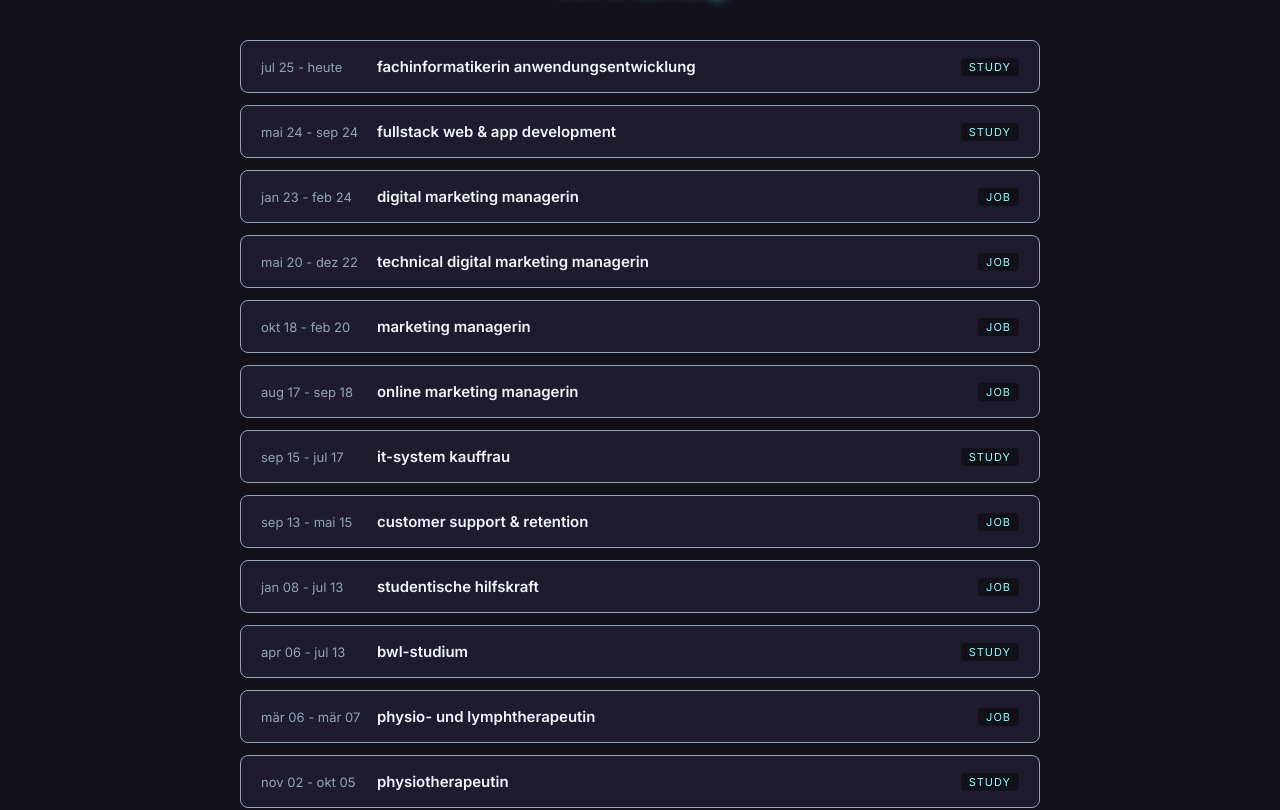
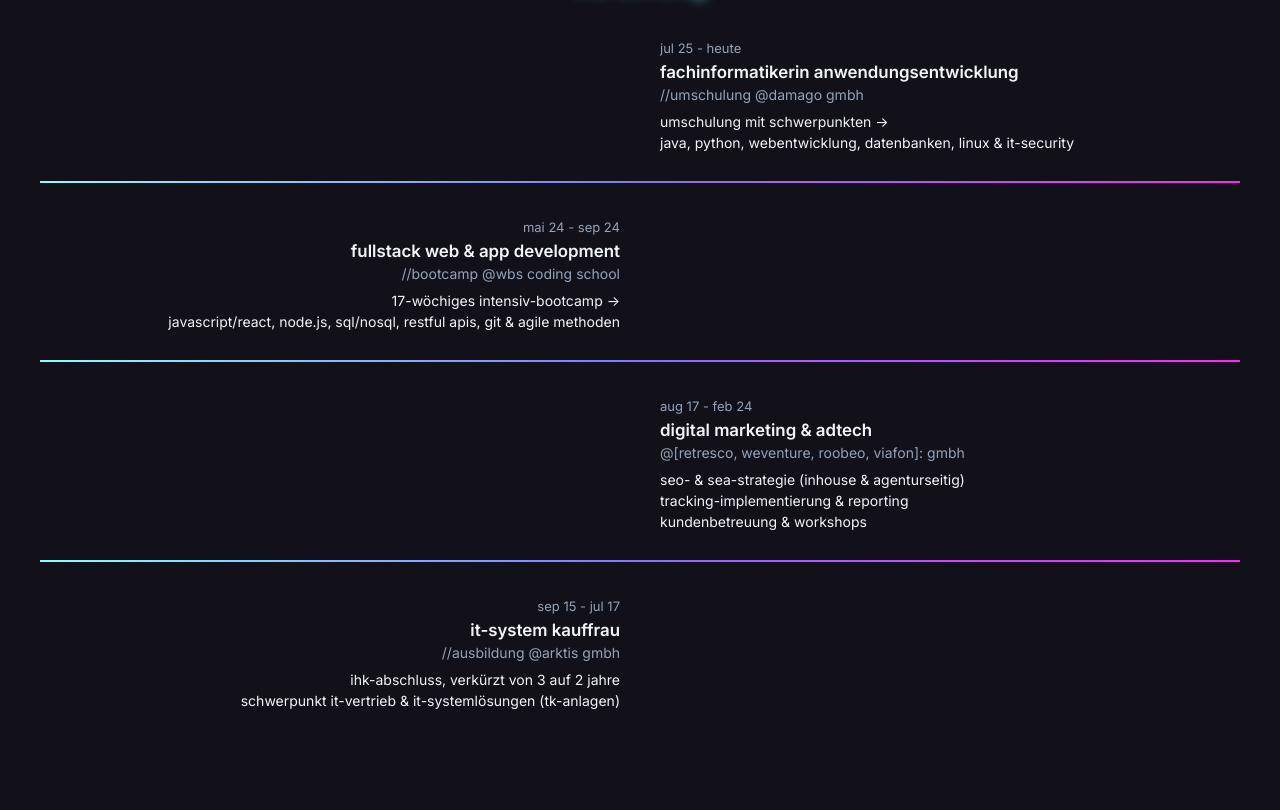
Before and after one commit to digiCoon/website, a React (Vite) app: page / in a window 1280 px wide. Shown: the part 1182-1992 px from the top of the page. Built offline with nearby package versions, Linux system fonts and the light colour scheme.

Commit message:
refine experience details: status and focus areas per entry

```diff
--- a/src/components/Contact.jsx
+++ b/src/components/Contact.jsx
@@ -19,7 +19,7 @@ function Contact() {
 
     return (
         <section id="contact">
-            <h2>#### kontakt</h2>
+            <h2>#kontakt</h2>
             <form onSubmit={handleSubmit}>
                 <div className="form-top">
                     <label>name
--- a/src/components/Experience.css
+++ b/src/components/Experience.css
@@ -1,5 +1,5 @@
 #experience {
-    padding: 80px 5%;
+    padding: 80px 5% 40px;
 }
 
 #experience h2 {
@@ -8,79 +8,98 @@
     text-shadow: 0 0 12px var(--cyan);
 }
 
-.experience-accordion {
-    max-width: 800px;
+.experience-zigzag {
+    max-width: 1000px;
     margin: 0 auto;
     display: flex;
     flex-direction: column;
-    gap: 12px;
+    gap: 36px;
 }
 
-.accordion-item {
-    border: 1px solid var(--text-secondary);
-    border-radius: 8px;
-    overflow: hidden;
-    background: var(--surface);
+.zigzag-item {
+    display: grid;
+    grid-template-columns: 1fr 1fr;
+    column-gap: 40px;
+    padding-bottom: 28px;
 }
 
-.accordion-item.open {
-    border-image: linear-gradient(90deg, var(--cyan), var(--purple), var(--pink)) 1;
+.zigzag-item:not(:last-child) {
+    position: relative;
 }
 
-.accordion-header {
-    width: 100%;
-    display: flex;
-    align-items: center;
-    gap: 16px;
-    padding: 16px 20px;
-    background: none;
-    border: none;
-    color: var(--text);
-    font-family: var(--sans);
-    font-size: 15px;
-    text-align: left;
-    cursor: pointer;
+.zigzag-item:not(:last-child)::after {
+    content: '';
+    position: absolute;
+    left: -100px;
+    right: -100px;
+    bottom: 0;
+    height: 2px;
+    background: linear-gradient(90deg, var(--cyan), var(--purple), var(--pink));
 }
 
-.accordion-period {
+.zigzag-item.side-right .zigzag-content {
+    grid-column: 2;
+    justify-self: start;
+}
+
+.zigzag-item.side-left .zigzag-content {
+    grid-column: 1;
+    justify-self: end;
+    text-align: right;
+    align-items: flex-end;
+}
+
+.zigzag-content {
+    width: 100%;
+    max-width: 600px;
+    display: flex;
+    flex-direction: column;
+    text-align: left;
+    align-items: flex-start;
+}
+
+.zigzag-period {
     color: var(--text-secondary);
     font-size: 13px;
-    min-width: 100px;
+    margin-bottom: 6px;
 }
 
-.accordion-title {
-    flex: 1;
+.zigzag-title {
+    font-size: 17px;
     font-weight: 600;
+    margin-bottom: 4px;
 }
 
-.card-type {
-    display: inline-block;
-    font-size: 11px;
-    text-transform: uppercase;
-    padding: 2px 8px;
-    border-radius: 4px;
-    background: var(--bg);
-    color: var(--cyan);
-    letter-spacing: 1px;
+.zigzag-company {
+    color: var(--text-secondary);
+    font-size: 14px;
+    margin-bottom: 10px;
 }
 
-.accordion-content {
-    padding: 0 20px 20px;
-}
-
-.accordion-company {
-    color: var(--text-secondary);
-    font-style: italic;
-    margin-bottom: 8px;
-}
-
-.accordion-content ul {
+.zigzag-details {
     list-style: none;
-    padding: 0;
+    padding-left: 0;
     margin: 0;
 }
 
-.accordion-content li {
-    margin-bottom: 6px;
+.zigzag-details li {
+    font-size: 14px;
     color: var(--text);
+    margin-bottom: 4px;
 }
+
+@media (max-width: 700px) {
+    .zigzag-item {
+        grid-template-columns: 1fr;
+    }
+
+    .zigzag-item.side-right .zigzag-content,
+    .zigzag-item.side-left .zigzag-content {
+        grid-column: 1;
+        justify-self: start;
+    }
+
+    .zigzag-content {
+        max-width: 100%;
+    }
+}
--- a/src/components/Experience.jsx
+++ b/src/components/Experience.jsx
@@ -1,121 +1,53 @@
 import './Experience.css'
-import { useState} from 'react';
 
 function Experience() {
-    const [openIndex, setOpenIndex] = useState(null)
-
     const entries = [
         {
             type: 'education',
             title: 'fachinformatikerin anwendungsentwicklung',
-            company: 'damago gmbh',
+            company: '//umschulung @damago gmbh',
             period: 'jul 25 - heute',
-            details: ['umschulung mit schwerpunkt python & java', 'webentwicklung, datenbanken, linux & it-security']
+            details: ['umschulung mit schwerpunkten ->', 'java, python, webentwicklung, datenbanken, linux & it-security']
         },
         {
             type: 'education',
             title: 'fullstack web & app development',
-            company: 'wbs coding school',
+            company: '//bootcamp @wbs coding school',
             period: 'mai 24 - sep 24',
-            details: ['17-wöchiges intensiv-bootcamp', 'javascript/react, node.js, sql/nosql, restful apis, git & agile methoden']
+            details: ['17-wöchiges intensiv-bootcamp ->', 'javascript/react, node.js, sql/nosql, restful apis, git & agile methoden']
         },
         {
             type: 'job',
-            title: 'digital marketing managerin',
-            company: 'retresco gmbh',
-            period: 'jan 23 - feb 24',
-            details: ['digital-performance-marketing & seo-strategie', 'paid ads (google, microsoft & linkedin)']
-        },
-        {
-            type: 'job',
-            title: 'technical digital marketing managerin',
-            company: 'weventure gmbh',
-            period: 'mai 20 - dez 22',
-            details: ['seo-kundenbetreuung & web analytics', 'sea-kundenbetreuung (google & microsoft ads)']
-        },
-        {
-            type: 'job',
-            title: 'marketing managerin',
-            company: 'roobeo gmbh',
-            period: 'okt 18 - feb 20',
-            details: ['marketingstrategie, webpräsenz (wordpress) & seo', 'paid ads, newsletter & social media']
-        },
-        {
-            type: 'job',
-            title: 'online marketing managerin',
-            company: 'viafon gmbh',
-            period: 'aug 17 - sep 18',
-            details: ['neukundenakquise & google/facebook ads', 'google adwords kundenbetreuung i. a. google inc.']
+            title: 'digital marketing & adtech',
+            company: '@[retresco, weventure, roobeo, viafon]: gmbh',
+            period: 'aug 17 - feb 24',
+            details: ['seo- & sea-strategie (inhouse & agenturseitig)', 'tracking-implementierung & reporting', 'kundenbetreuung & workshops']
         },
         {
             type: 'education',
             title: 'it-system kauffrau',
-            company: 'arktis gmbh',
+            company: '//ausbildung @arktis gmbh',
             period: 'sep 15 - jul 17',
-            details: ['ihk-abschluss, verkürzte ausbildung (2 jahre)', 'schwerpunkt it-vertrieb & it-systemlösungen (telekommunikationsanlagen)']
-        },
-        {
-            type: 'job',
-            title: 'customer support & retention',
-            company: 'perry & knorr berlin gmbh',
-            period: 'sep 13 - mai 15',
-            details: ['kundenbetreuung und bestandskundenmanagement im customer-service-bereich']
-        },
-        {
-            type: 'job',
-            title: 'studentische hilfskraft',
-            company: 'forschungsgruppe wahlen e.v.',
-            period: 'jan 08 - jul 13',
-            details: ['office management', 'mitarbeit an der produktion des zdf-politbarometers']
-        },
-        {
-            type: 'education',
-            title: 'bwl-studium',
-            company: 'universität mannheim',
-            period: 'apr 06 - jul 13',
-            details: ['studium der betriebswirtschaftslehre (diplom)']
-        },
-        {
-            type: 'job',
-            title: 'physio- und lymphtherapeutin',
-            company: 'krankengymnastik thiel',
-            period: 'mär 06 - mär 07',
-            details: ['phyiotherapie und lymphdrainage in der praxis "krankengymnastik thiel"']
-        },
-        {
-            type: 'education',
-            title: 'physiotherapeutin',
-            company: 'schule f. physiotherapeuten mannheim',
-            period: 'nov 02 - okt 05',
-            details: ['staatsexamen zur physiotherapeutin']
+            details: ['ihk-abschluss, verkürzt von 3 auf 2 jahre', 'schwerpunkt it-vertrieb & it-systemlösungen (tk-anlagen)']
         }
     ]
 
-    const toggleEntry = (index) => {
-        setOpenIndex(openIndex === index ? null : index)
-    }
-
     return (
         <section id="experience">
-            <h2>### erfahrung</h2>
-            <div className="experience-accordion">
+            <h2>#erfahrung</h2>
+            <div className="experience-zigzag">
                 {entries.map((entry, index) => (
-                    <div key={index} className={`accordion-item ${entry.type} ${openIndex === index ? 'open' : ''}`}>
-                        <button className="accordion-header" onClick={() => toggleEntry(index)}>
-                            <span className="accordion-period">{entry.period}</span>
-                            <span className="accordion-title">{entry.title}</span>
-                            <span className="card-type">{entry.type === 'job' ? 'job' : 'study'}</span>
-                        </button>
-                        {openIndex === index && (
-                            <div className="accordion-content">
-                                <p className="accordion-company">{entry.company}</p>
-                                <ul>
-                                    {entry.details.map((detail, i) => (
-                                        <li key={i}>{detail}</li>
-                                    ))}
-                                </ul>
-                            </div>
-                        )}
+                    <div key={index} className={`zigzag-item ${index % 2 === 0 ? 'side-right' : 'side-left'}`}>
+                        <div className="zigzag-content">
+                            <span className="zigzag-period">{entry.period}</span>
+                            <span className="zigzag-title">{entry.title}</span>
+                            <span className="zigzag-company">{entry.company}</span>
+                            <ul className="zigzag-details">
+                                {entry.details.map((detail, i) => (
+                                    <li key={i}>{detail}</li>
+                                ))}
+                            </ul>
+                        </div>
                     </div>
                 ))}
             </div>
--- a/src/components/Projects.jsx
+++ b/src/components/Projects.jsx
@@ -44,7 +44,7 @@ function Projects() {
 
     return (
         <section id="projects">
-            <h2>## projekte</h2>
+            <h2>#projekte</h2>
             <div className="carousel">
                 <button className="carousel-arrow" onClick={goPrev} aria-label="vorheriges projekt">‹</button>
 
--- a/src/components/Skills.jsx
+++ b/src/components/Skills.jsx
@@ -6,7 +6,7 @@ import { BiLogoVisualStudio } from "react-icons/bi";
 function Skills() {
     return (
         <section id="skills">
-            <h2># skills</h2>
+            <h2>#skills</h2>
             <div className="marquee">
                 <div className="marquee-track">
                     <span className="skill-icon">
```
